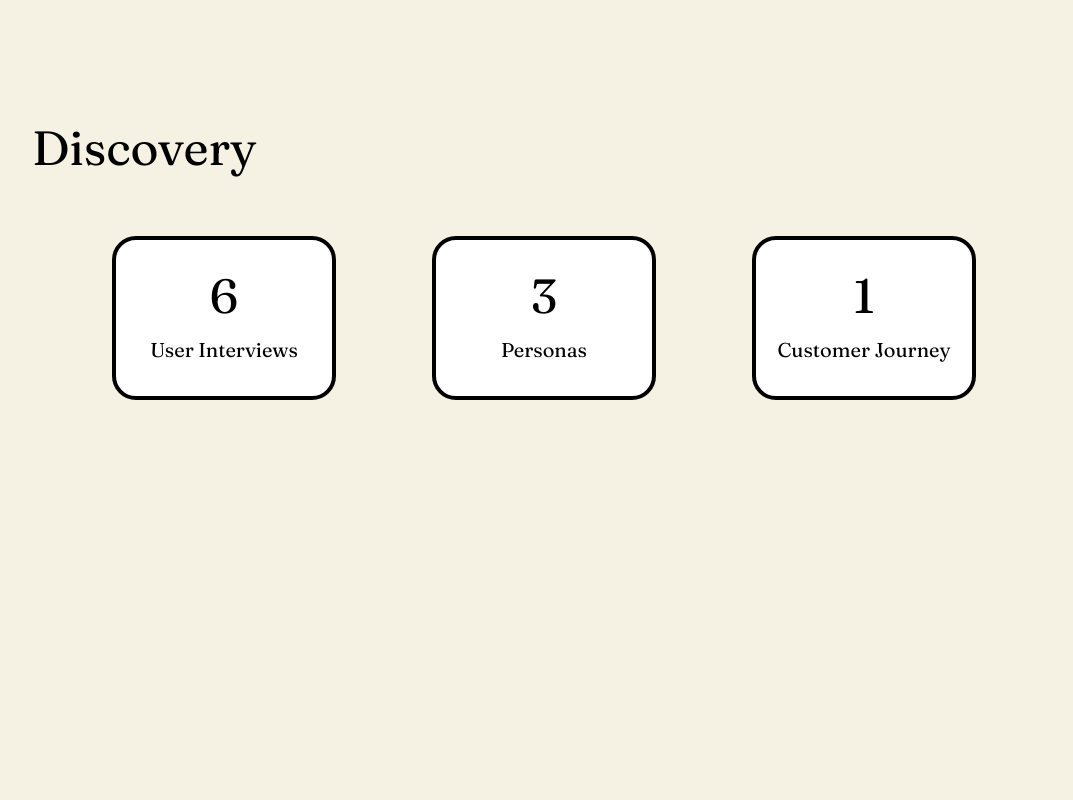
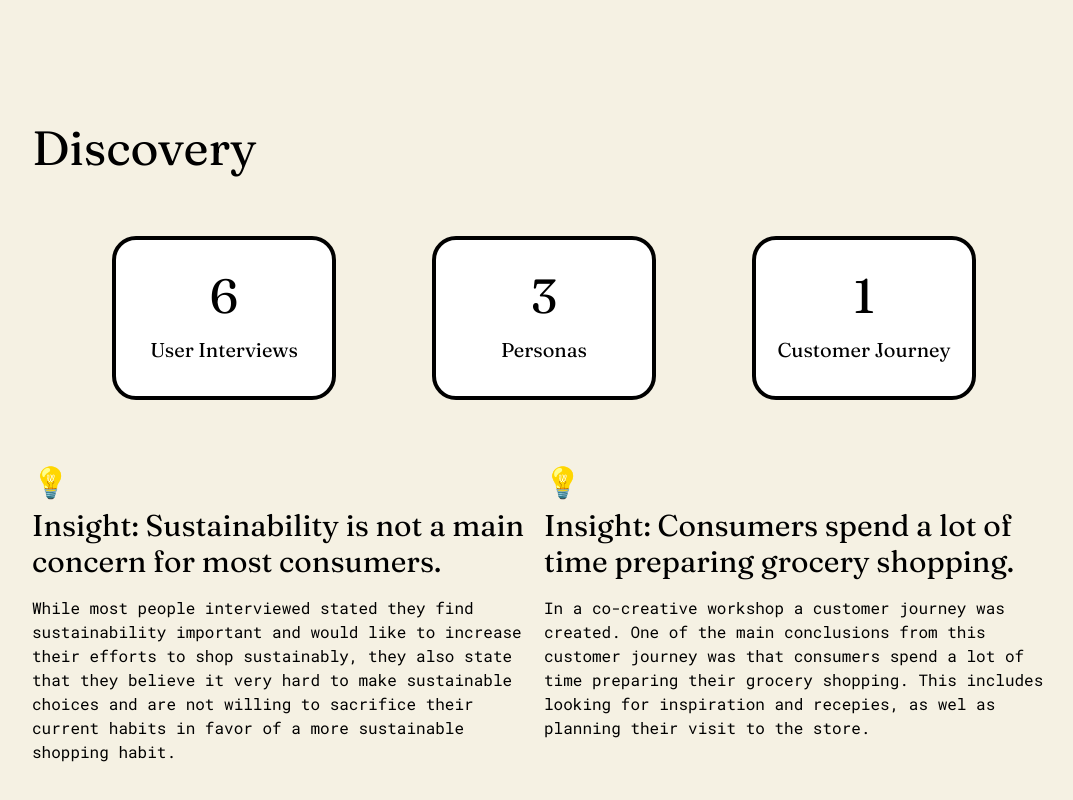
Before and after one commit to sebastianstoelen/portfolio, a Vue app: page /buurtbox in a window 1280 px wide. Shown: the part 1505-2305 px from the top of the page, without its empty margins (96-1169 px from the left). Before the commit the page ends 2033 px from the top, so only its background shows below. Built offline with nearby package versions, Linux system fonts and the light colour scheme.

Commit message:
Added insights

```diff
--- /dev/null
+++ b/src/components/EmojiTextBlock.vue
@@ -0,0 +1,22 @@
+<template>
+  <div>
+    <p class="text-3xl">{{ emoji }}</p>
+    <h5 class="text-3xl font-header font-black text-black pt-2">{{ title }}</h5>
+    <p class="font-body pt-4">
+      {{ description }}
+    </p>
+  </div>
+</template>
+
+<script lang="ts">
+import { defineComponent } from "vue";
+
+export default defineComponent({
+  name: "EmojiTextBlock",
+  props: {
+    emoji: String,
+    title: String,
+    description: String,
+  },
+});
+</script>
--- a/src/views/BuurtBox.vue
+++ b/src/views/BuurtBox.vue
@@ -4,7 +4,6 @@
     class="w-full h-full object-cover rounded-3xl border-4 border-black"
     :src="buurtBoxWide"
   />
-
 
   <div class="p-4 md:p-16">
     <div class="flex w-full justify-center space-x-8">
@@ -56,9 +55,19 @@
         me to following challenge statement:
       </p>
       <div class="flex justify-center pt-8">
-        <h3 class="w-full md:w-2/3 font-header italic text-center text-2xl md:text-3xl font-black">
-          “How might we encourage a more sustainable shopping habit in
-          consumers in their twenties and thirties shopping for food?”
+        <h3
+          class="
+            w-full
+            md:w-2/3
+            font-header
+            italic
+            text-center text-2xl
+            md:text-3xl
+            font-black
+          "
+        >
+          “How might we encourage a more sustainable shopping habit in consumers
+          in their twenties and thirties shopping for food?”
         </h3>
       </div>
     </div>
@@ -66,14 +75,36 @@
     <!-- Discovery -->
     <div class="pt-32">
       <h2 class="font-header text-3xl md:text-5xl font-black">Discovery</h2>
-    <div class="flex flex-wrap justify-center pt-16 space-x-24">
-        <NumberCallout class="w-56 flex-none" number="6" description="User Interviews"></NumberCallout>
-        <NumberCallout class="w-56 flex-none" number="3" description="Personas"></NumberCallout>
-        <NumberCallout class="w-56 flex-none" number="1" description="Customer Journey"></NumberCallout>
+      <div class="flex flex-wrap justify-center pt-16 space-x-24">
+        <NumberCallout
+          class="w-56 flex-none"
+          number="6"
+          description="User Interviews"
+        ></NumberCallout>
+        <NumberCallout
+          class="w-56 flex-none"
+          number="3"
+          description="Personas"
+        ></NumberCallout>
+        <NumberCallout
+          class="w-56 flex-none"
+          number="1"
+          description="Customer Journey"
+        ></NumberCallout>
+      </div>
+      <div class="grid grid-cols-1 md:grid-cols-2 pt-16">
+        <EmojiTextBlock
+          emoji="💡"
+          title="Insight: Sustainability is not a main concern for most consumers."
+          description="While most people interviewed stated they find sustainability important and would like to increase their efforts to shop sustainably, they also state that they believe it very hard to make sustainable choices and are not willing to sacrifice their current habits in favor of a more sustainable shopping habit."
+        ></EmojiTextBlock>
+        <EmojiTextBlock
+          emoji="💡"
+          title="Insight: Consumers spend a lot of time preparing grocery shopping."
+          description="In a co-creative workshop a customer journey  was created. One of the main conclusions from this customer journey was that consumers spend a lot of time preparing their grocery shopping. This includes looking for inspiration and recepies, as wel as planning their visit to the store."
+        ></EmojiTextBlock>
+      </div>
     </div>
-    </div>
-
-
   </div>
 </template>
 
@@ -82,6 +113,7 @@ import { defineComponent } from "vue";
 import UnderConstruction from "@/components/errors/UnderConstruction.vue";
 import Header from "@/components/Header.vue";
 import NumberCallout from "@/components/NumberCallout.vue";
+import EmojiTextBlock from "@/components/EmojiTextBlock.vue";
 import buurtBoxWide from "@/assets/images/BuurtBox-wide.jpg";
 import { UserIcon, CalendarIcon, TerminalIcon } from "@heroicons/vue/outline";
 
@@ -91,6 +123,7 @@ export default defineComponent({
     UnderConstruction,
     Header,
     NumberCallout,
+    EmojiTextBlock,
     UserIcon,
     CalendarIcon,
     TerminalIcon,
```
